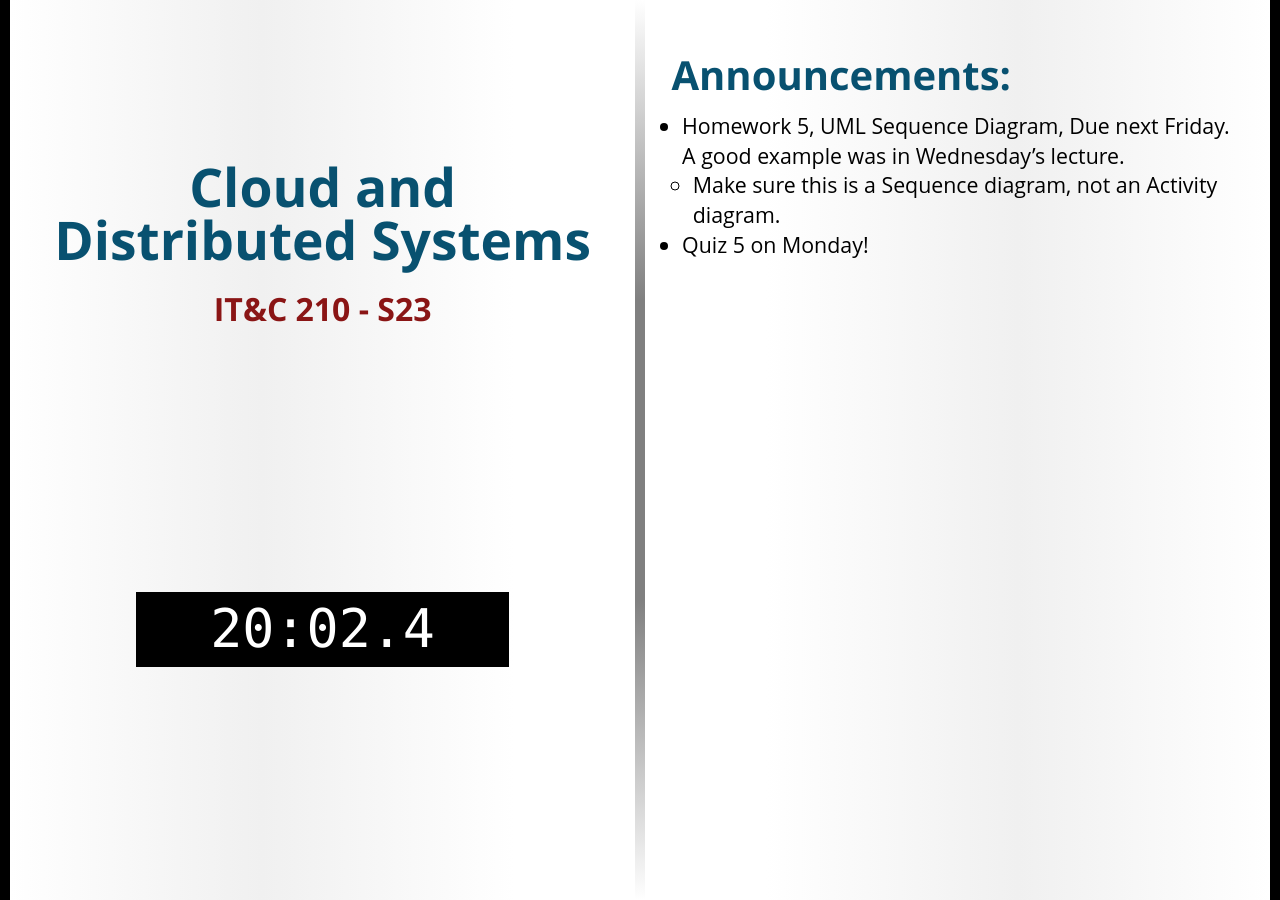
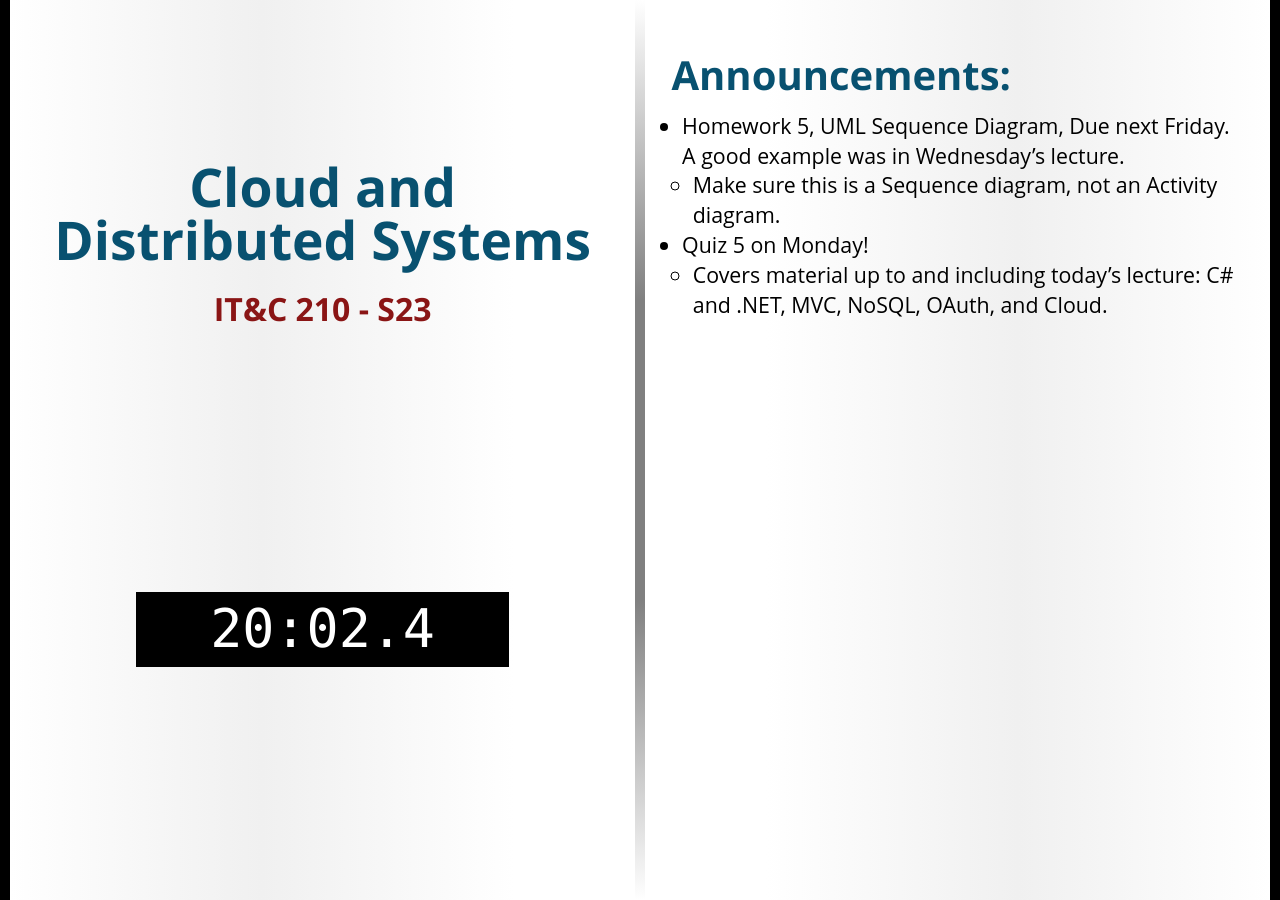
Before and after one commit to BYU-ITC-210/BYU-ITC-210.github.io, a Jekyll site: the page built from _welcome/S23.md, in a window 1280 px wide. Built offline with Jekyll 4.4.1, drawn with Linux system fonts in a browser that asks for light colours; some web fonts are replaced.

Commit message:
Welcome update

```diff
--- a/_welcome/S23.md
+++ b/_welcome/S23.md
@@ -6,3 +6,4 @@ session: S23
 * Homework 5, UML Sequence Diagram, Due next Friday. A good example was in Wednesday's lecture.
     * Make sure this is a Sequence diagram, not an Activity diagram.
 * Quiz 5 on Monday!
+    * Covers material up to and including today's lecture: C# and .NET, MVC, NoSQL, OAuth, and Cloud.
```
